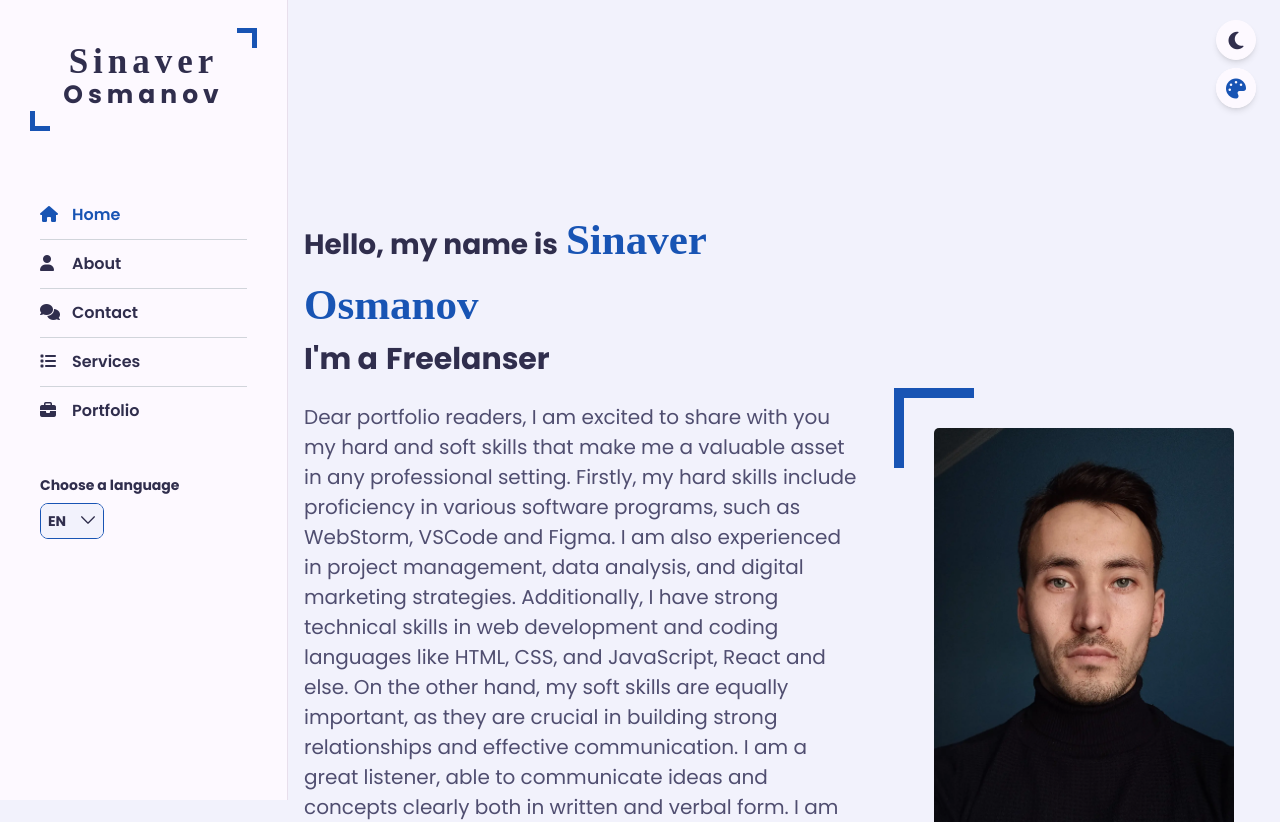
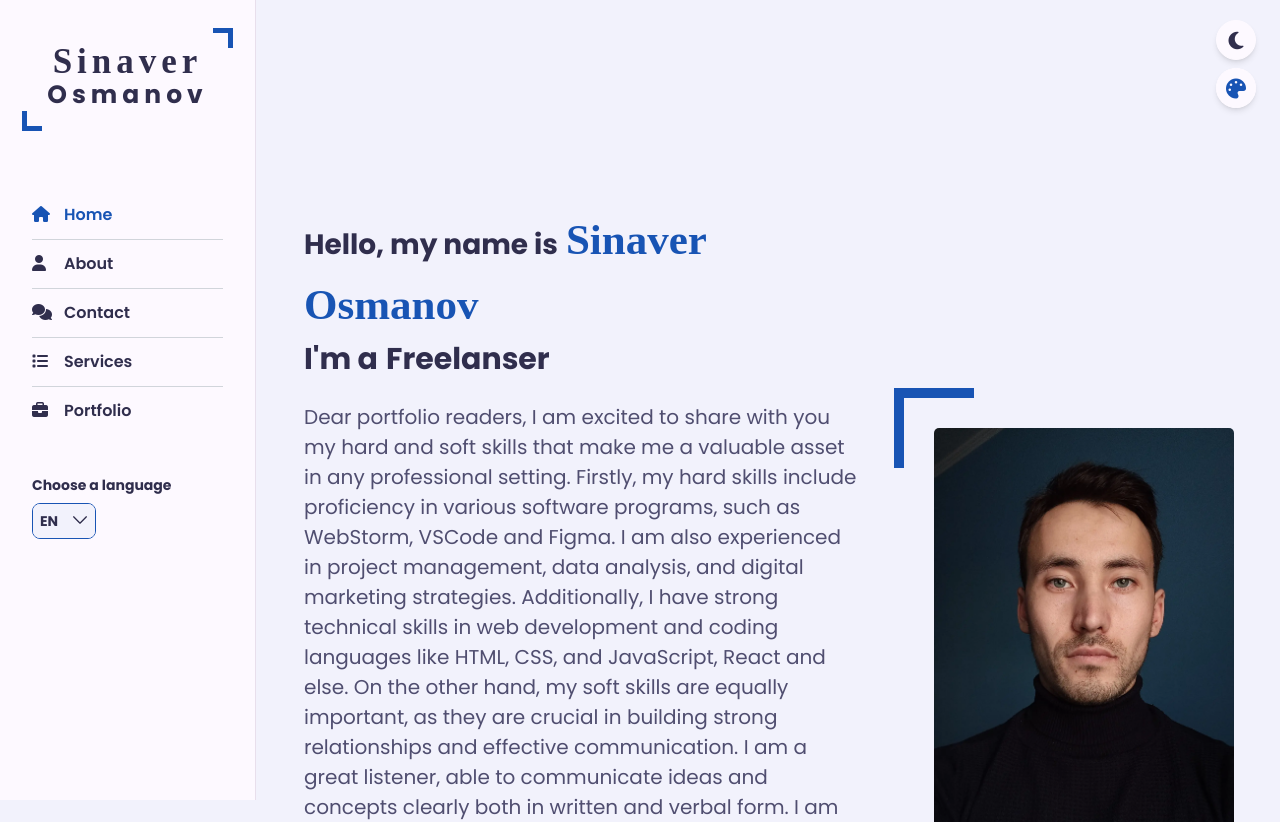
Before and after one commit to SinaverOsmanov/portfolio, a React (Vite) app: page / in a window 1280 px wide. Shown: the top 822 px of the page. Built offline with nearby package versions, Linux system fonts and the light colour scheme; a web font is replaced by a local one.

Commit message:
small fix style navbar

```diff
--- a/src/components/navigation/Navbar.tsx
+++ b/src/components/navigation/Navbar.tsx
@@ -34,9 +34,9 @@ const navItems: NavItemType[] = [
 export default function Navbar({ isOpen }: { isOpen: boolean }) {
     return (
         <div
-            className={`aside transition-all duration-300 z-50 ${
+            className={`aside transition-all duration-300 ${
                 isOpen ? 'max-lg:translate-x-0' : 'max-lg:-translate-x-full'
-            }  w-72 flex fixed left-0 flex-col px-10 pt-12 h-full overflow-auto`}
+            } z-50 w-64 flex fixed left-0 flex-col px-8 pt-12 h-full overflow-auto`}
         >
             <div className="text-lg text-center mb-20 logo">
                 <Link to="/">
```
